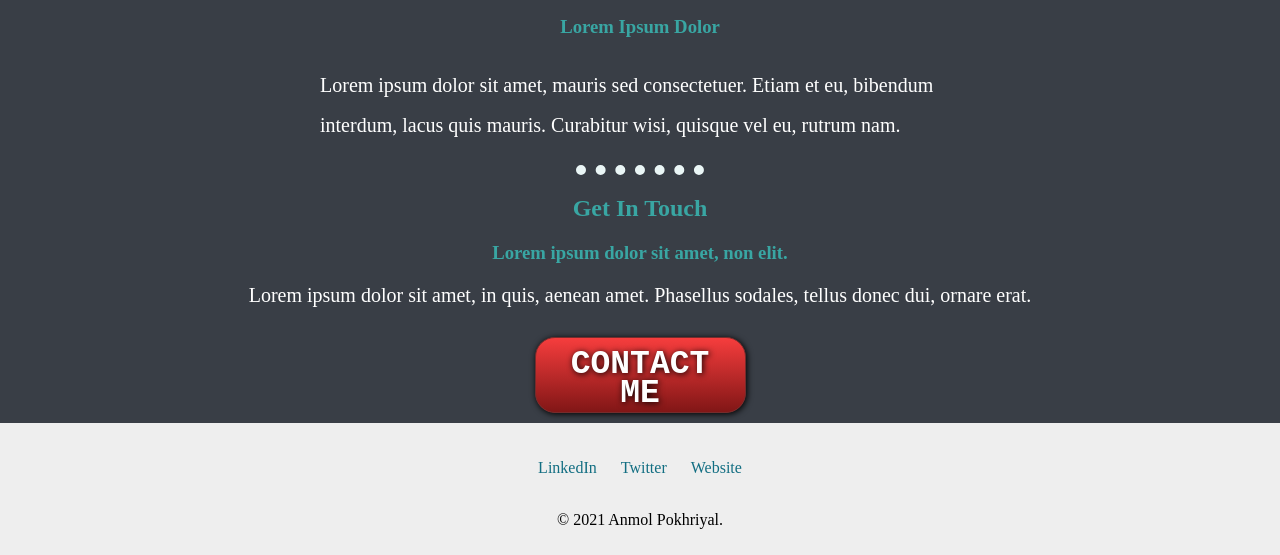
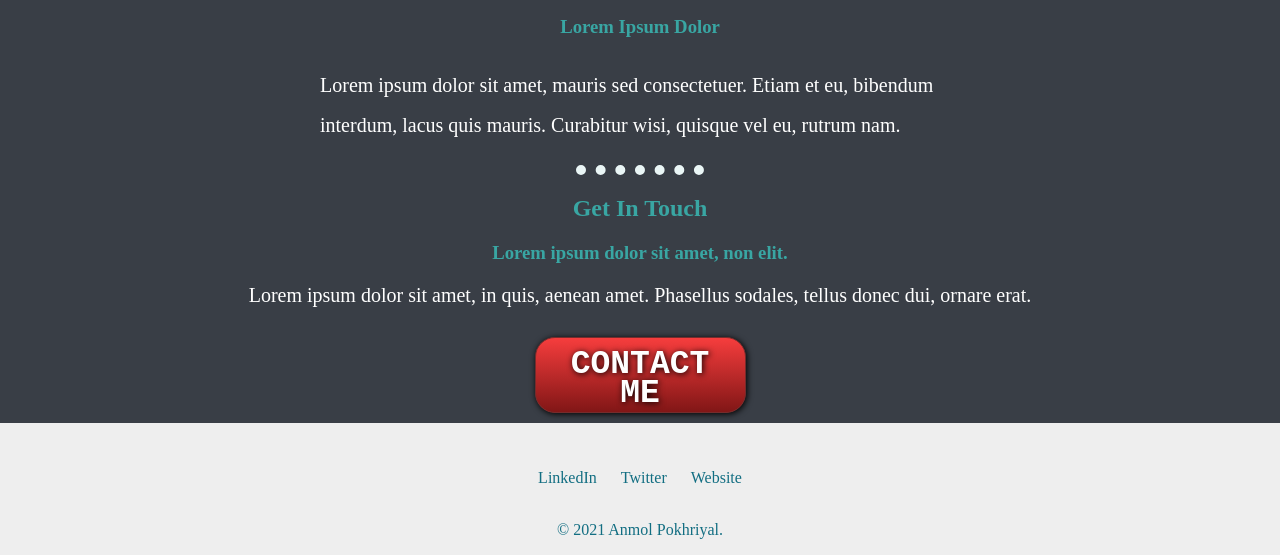
Before and after one commit to Anmol-Pokhriyal/Conspiracies, a plain HTML site: page index.html in a window 1280 px wide. Shown: the part 3067-3622 px from the top of the page. Drawn offline with Linux system fonts and the light colour scheme; files that its build step writes are made by us from their sources; files whose address does not match are found by name.

Commit message:
Add files via upload

```diff
--- a/style.css
+++ b/style.css
@@ -164,4 +164,7 @@ text-align: center;
 
 .bottom-container {
 text-align: center;
+color: #126e82;
+margin: 10px;
+text-decoration: none;
 }
```
